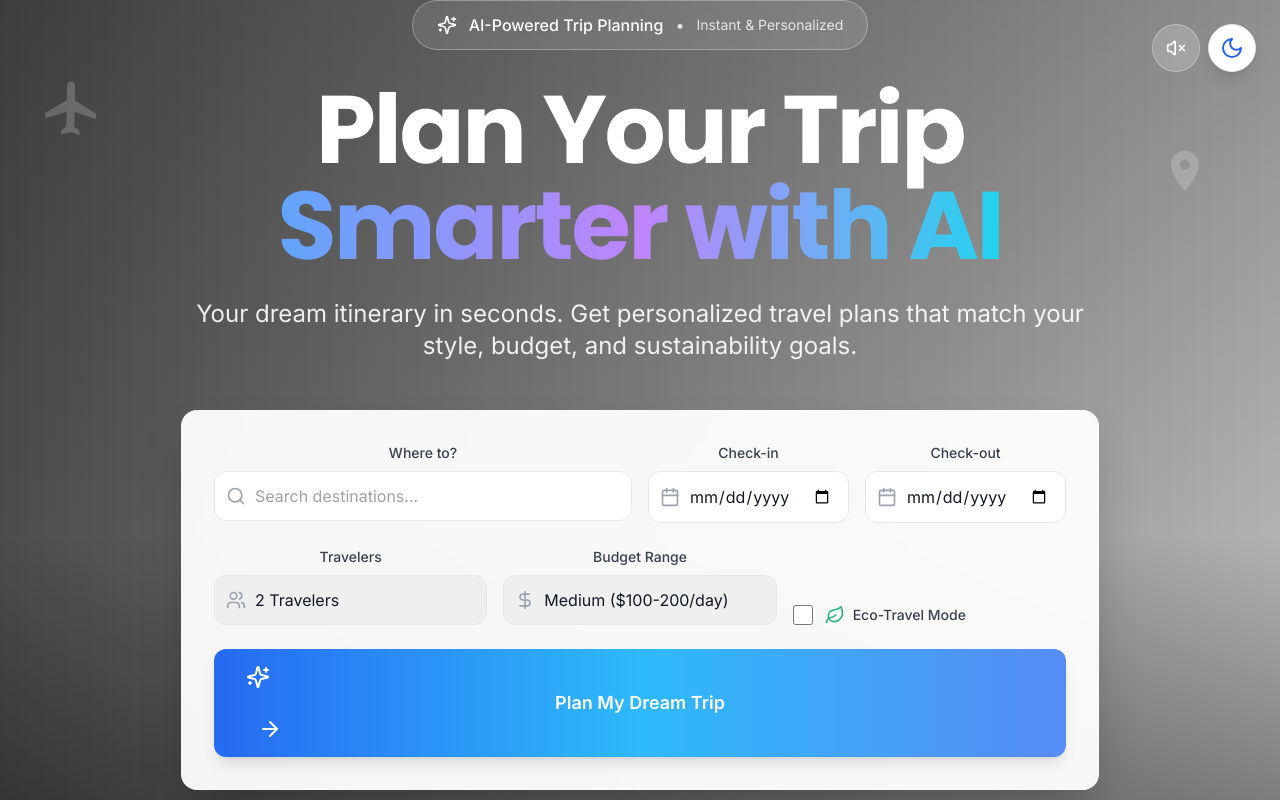
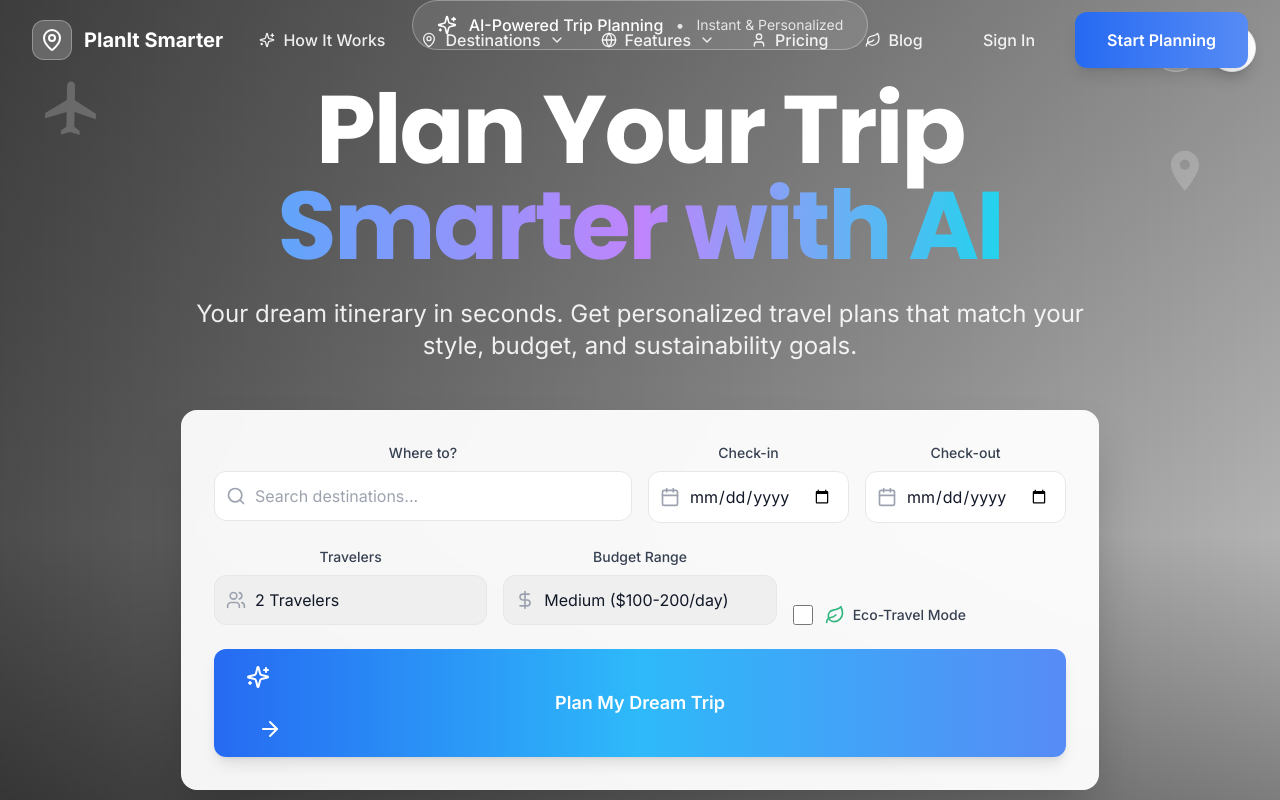
Before and after one commit to rifamr/planit-smarter, a React (Vite) app: page / in a window 1280 px wide. Shown: the top 800 px of the page. Built offline with nearby package versions, Linux system fonts and the light colour scheme.

Commit message:
Add Navigation component and section IDs to Index page
cgen-707a07ae9e804526a13545d5762f0e80

```diff
--- a/src/pages/Index.tsx
+++ b/src/pages/Index.tsx
@@ -1,3 +1,4 @@
+import Navigation from "@/components/Navigation";
 import Hero from "@/components/Hero";
 import HowItWorks from "@/components/HowItWorks";
 import FeaturedDestinations from "@/components/FeaturedDestinations";
@@ -13,16 +14,35 @@ import Footer from "@/components/Footer";
 const Index = () => {
   return (
     <div className="min-h-screen">
+      <Navigation />
       <Hero />
+      <div id="how-it-works">
         <HowItWorks />
+      </div>
+      <div id="featured-destinations">
         <FeaturedDestinations />
+      </div>
+      <div id="features">
         <Features />
+      </div>
+      <div id="sustainability-mode">
         <SustainabilityMode />
+      </div>
+      <div id="itinerary-generator">
         <LiveDemo />
+      </div>
+      <div id="language-assistance">
         <LanguageAssistance />
+      </div>
+      <div id="testimonials">
         <Testimonials />
+      </div>
+      <div id="travel-blog">
         <TravelBlog />
+      </div>
+      <div id="pricing">
         <Pricing />
+      </div>
       <Footer />
     </div>
   );
```
Lines whose indentation alone changed are shown as unchanged.
